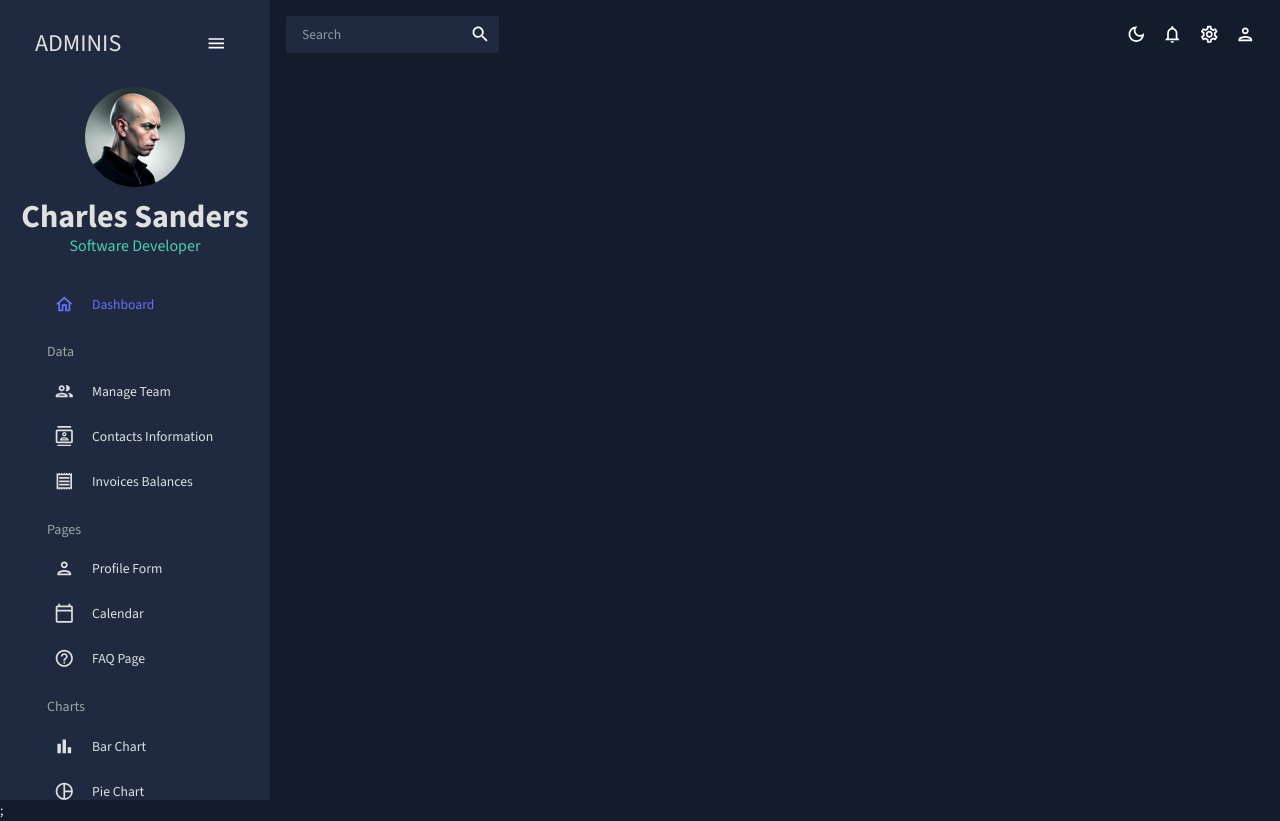
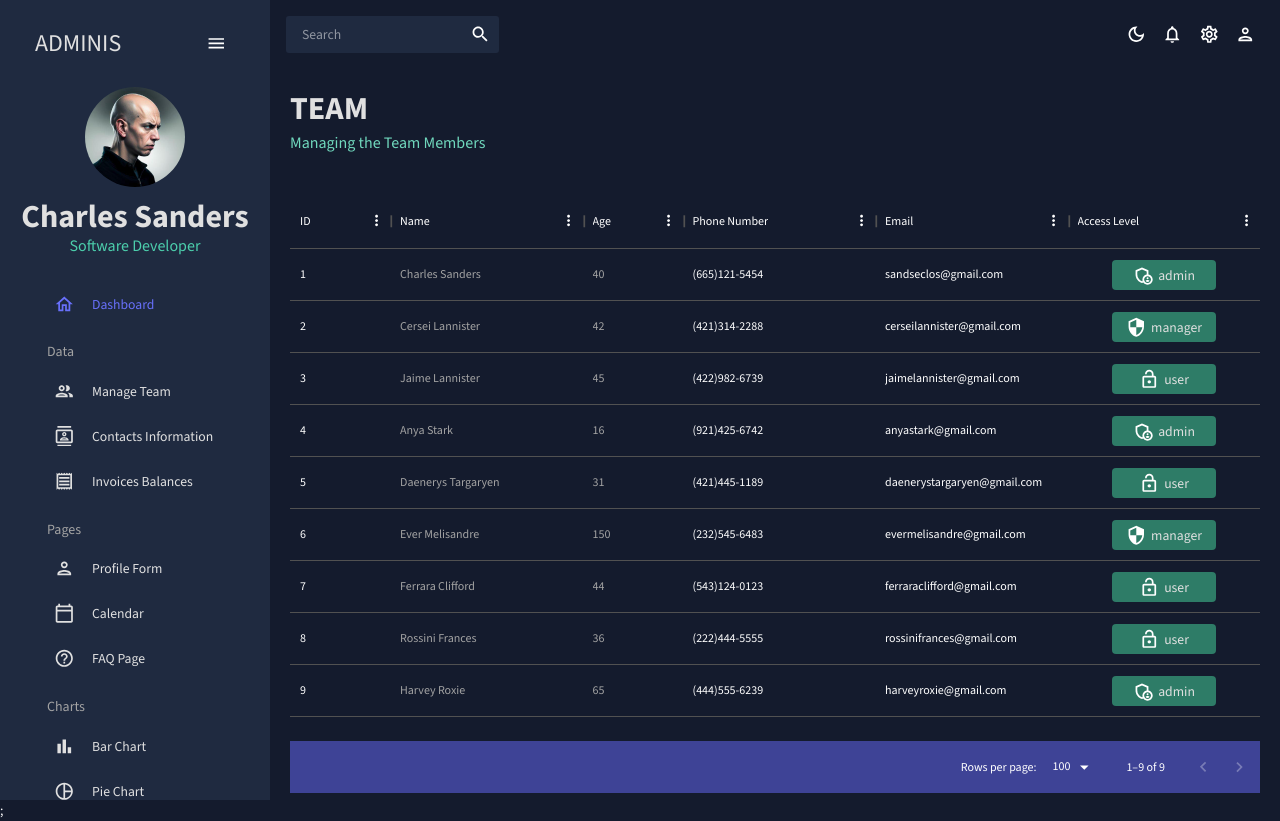
Before and after one commit to visionthex/admin_console, a React (Create React App) app: page /team in a window 1280 px wide. Built offline with nearby package versions, Linux system fonts and the light colour scheme.

Commit message:
added data to the data fields

```diff
--- a/package.json
+++ b/package.json
@@ -56,5 +56,8 @@
       "last 1 firefox version",
       "last 1 safari version"
     ]
+  },
+  "devDependencies": {
+    "eslint": "^8.56.0"
   }
 }
--- a/public/index.html
+++ b/public/index.html
@@ -10,34 +10,10 @@
       content="Web site created using create-react-app"
     />
     <link rel="apple-touch-icon" href="%PUBLIC_URL%/adminimg.png" />
-    <!--
-      manifest.json provides metadata used when your web app is installed on a
-      user's mobile device or desktop. See https://developers.google.com/web/fundamentals/web-app-manifest/
-    -->
-    <link rel="manifest" href="%PUBLIC_URL%/manifest.json" />
-    <!--
-      Notice the use of %PUBLIC_URL% in the tags above.
-      It will be replaced with the URL of the `public` folder during the build.
-      Only files inside the `public` folder can be referenced from the HTML.
-
-      Unlike "/favicon.ico" or "favicon.ico", "%PUBLIC_URL%/favicon.ico" will
-      work correctly both with client-side routing and a non-root public URL.
-      Learn how to configure a non-root public URL by running `npm run build`.
-    -->
-    <title>Admin Console App</title>
+    <title>Admin Console</title>
   </head>
   <body>
     <noscript>You need to enable JavaScript to run this app.</noscript>
     <div id="root"></div>
-    <!--
-      This HTML file is a template.
-      If you open it directly in the browser, you will see an empty page.
-
-      You can add webfonts, meta tags, or analytics to this file.
-      The build step will place the bundled scripts into the <body> tag.
-
-      To begin the development, run `npm start` or `yarn start`.
-      To create a production bundle, use `npm run build` or `yarn build`.
-    -->
   </body>
 </html>
--- a/src/App.js
+++ b/src/App.js
@@ -4,9 +4,9 @@
 import Topbar from "./scenes/global/Topbar";
 import Sidebar from "./scenes/global/Sidebar";
 import Dashboard from "./scenes/dashboard";
-// import Team from "./scenes/team";
-// import Invoices from "./scenes/invoices";
-// import Contacts from "./scenes/contacts";
+import Team from "./scenes/team";
+import Contacts from "./scenes/contacts";
+import Invoices from "./scenes/invoices";
 // import Bar from "./scenes/bar";
 // import Form from "./scenes/form";
 // import Line from "./scenes/line";
@@ -30,13 +30,13 @@
             <Topbar />
             <Routes>
               <Route path="/" element={<Dashboard />} />
-              {/* <Route path="/team" element={<Team />} />
+              <Route path="/team" element={<Team />} />
+              <Route path="/contacts" element={<Contacts />} />
               <Route path="/invoices" element={<Invoices />} />
-              <Route path="/contacts" element={<Contacts />} />
+              {/* <Route path="/form" element={<Form />} />
               <Route path="/bar" element={<Bar />} />
-              <Route path="/form" element={<Form />} />
+              <Route path="/pie" element={<Pie />} />
               <Route path="/line" element={<Line />} />
-              <Route path="/pie" element={<Pie />} />
               <Route path="/faq" element={<FAQ />} />
               <Route path="/geography" element={<Geography />} />
               <Route path="/calendar" element={<Calendar />} /> */}
--- a/src/data/mockData.js
+++ b/src/data/mockData.js
@@ -78,9 +78,9 @@
 export const mockDataContacts = [
   {
     id: 1,
-    name: "Jon Snow",
-    email: "jonsnow@gmail.com",
-    age: 35,
+    name: "Charles Sanders",
+    email: "sandseclos@gmail.com",
+    age: 40,
     phone: "(665)121-5454",
     address: "0912 Won Street, Alabama, SY 10001",
     city: "New York",
@@ -202,8 +202,8 @@
 export const mockDataInvoices = [
   {
     id: 1,
-    name: "Jon Snow",
-    email: "jonsnow@gmail.com",
+    name: "Charles Sanders",
+    email: "sandseclos@gmail.com",
     cost: "21.24",
     phone: "(665)121-5454",
     date: "03/12/2022",
@@ -269,7 +269,7 @@
 export const mockTransactions = [
   {
     txId: "01e4dsa",
-    user: "johndoe",
+    user: "charsanders",
     date: "2021-09-01",
     cost: "43.95",
   },
--- /dev/null
+++ b/src/scenes/contacts/index.jsx
@@ -0,0 +1,97 @@
+import { Box } from '@mui/material';
+import { DataGrid, GridToolbar } from '@mui/x-data-grid';
+import { tokens } from "../../theme";
+import { mockDataContacts } from "../../data/mockData";
+import Header from '../../components/Header';
+import { useTheme } from '@mui/material';
+
+const Contacts = () => {
+  const theme = useTheme();
+  const colors = tokens(theme.palette.mode);
+
+  const columns = [
+    { field: "id", headerName: "ID"},
+    { field: "registrarId", headerName: "Registrar ID" },
+    {
+      field: "name",
+      headerName: "Name",
+      flex: 1,
+      cellClassName: "name-column--cell",
+    },
+    {
+      field: "age",
+      headerName: "Age",
+      type: "number",
+      headerAlign: "left",
+      align: "left",
+      cellClassName: "name-column--cell",
+    },
+    {
+      field: "phone",
+      headerName: "Phone Number",
+      flex: 1,
+    },
+    {
+      field: "email",
+      headerName: "Email",
+      flex: 1,
+    },
+    {
+      field: "address",
+      headerName: "Address",
+      flex: 1,
+    },
+    {
+      field: "city",
+      headerName: "City",
+      flex: 1,
+    },
+    {
+      field: "zipCode",
+      headerName: "Zip Code",
+      flex: 1,
+    },
+  ];
+
+  return (
+    <Box m="20px">
+      <Header title="CONTACTS" subtitle="List of Contacts for Future Reference" />
+      <Box
+        m= "40px 0 0 0"
+        height="75vh"
+        sx={{
+          "& .MuiDataGrid-root": {
+            border: "none",
+          },
+          "& .MuiDataGrid-cell": {
+            borderButtom: "none"
+          },
+          "& .name-column--cell": {
+            color: colors.grey[300]
+          },
+          "& .MuiDataGrid-Headers": {
+            backgroundColor: colors.blueAccent[700],
+            borderBottom: "none"
+          },
+          "& .MuiDataGrid-valueContainer": {
+            backgroundColor: colors.primary[400]
+          },
+          "& .MuiDataGrid-footerContainer": {
+            borderTop: "none",
+            backgroundColor: colors.blueAccent[700]
+          },
+          "& .MuiDataGrid-toolbarContainer .MuiButton-text": {
+            color: `${colors.grey[100]} !important`
+          },
+          }}>
+        <DataGrid
+          rows={mockDataContacts}
+          columns={columns}
+          components={{ Toolbar: GridToolbar, }}
+        />
+      </Box>
+    </Box>
+  )
+}
+
+export default Contacts;
--- /dev/null
+++ b/src/scenes/invoices/index.jsx
@@ -0,0 +1,87 @@
+import { Box, Typography, useTheme } from '@mui/material';
+import { DataGrid } from '@mui/x-data-grid';
+import { tokens } from "../../theme";
+import { mockDataInvoices } from "../../data/mockData";
+import Header from '../../components/Header';
+
+const Invoices = () => {
+  const theme = useTheme();
+  const colors = tokens(theme.palette.mode);
+
+  const columns = [
+    { field: "id", headerName: "ID"},
+    {
+      field: "name",
+      headerName: "Name",
+      flex: 1,
+      cellClassName: "name-column--cell",
+    },
+    {
+      field: "phone",
+      headerName: "Phone Number",
+      flex: 1,
+    },
+    {
+      field: "email",
+      headerName: "Email",
+      flex: 1,
+    },
+    {
+      field: "cost",
+      headerName: "Cost",
+      flex: 1,
+      renderCell: (params) => (
+        <Typography color={colors.greenAccent[500]}>
+          ${params.row.cost}
+        </Typography>
+      )
+    },
+    {
+      field: "date",
+      headerName: "Date",
+      flex: 1,
+    },
+  ];
+
+  return (
+    <Box m="20px">
+      <Header title="INVOICES" subtitle="List of Invoice Balances" />
+      <Box
+        m= "40px 0 0 0"
+        height="75vh"
+        sx={{
+          "& .MuiDataGrid-root": {
+            border: "none",
+          },
+          "& .MuiDataGrid-cell": {
+            borderBottom: "none"
+          },
+          "& .name-column--cell": {
+            color: colors.grey[300]
+          },
+          "& .MuiDataGrid-Headers": {
+            backgroundColor: colors.blueAccent[700],
+            borderBottom: "none"
+          },
+          "& .MuiDataGrid-valueContainer": {
+            backgroundColor: colors.primary[400]
+          },
+          "& .MuiDataGrid-footerContainer": {
+            borderTop: "none",
+            backgroundColor: colors.blueAccent[700]
+          },
+          "& .MuiCheckbox-root": {
+            color: `${colors.greenAccent[500]} !important`
+          }
+        }}>
+        <DataGrid
+          checkboxSelection={true}
+          rows={mockDataInvoices}
+          columns={columns}
+        />
+      </Box>
+    </Box>
+  )
+}
+
+export default Invoices;
--- /dev/null
+++ b/src/scenes/team/index.jsx
@@ -0,0 +1,108 @@
+import { Box, Typography, useTheme } from '@mui/material';
+import { DataGrid } from '@mui/x-data-grid';
+import { tokens } from "../../theme";
+import { mockDataTeam } from "../../data/mockData";
+import AdminPanelSettingsOutlinedIcon from '@mui/icons-material/AdminPanelSettingsOutlined';
+import LockOpenOutlinedIcon from '@mui/icons-material/LockOpenOutlined';
+import SecurityOutlinedIcon from '@mui/icons-material/SecurityOutlined';
+import Header from '../../components/Header';
+
+const Team = () => {
+  const theme = useTheme();
+  const colors = tokens(theme.palette.mode);
+
+  const columns = [
+    { field: "id", headerName: "ID"},
+    {
+      field: "name",
+      headerName: "Name",
+      flex: 1,
+      cellClassName: "name-column--cell",
+    },
+    {
+      field: "age",
+      headerName: "Age",
+      type: "number",
+      headerAlign: "left",
+      align: "left",
+      cellClassName: "name-column--cell",
+    },
+    {
+      field: "phone",
+      headerName: "Phone Number",
+      flex: 1,
+    },
+    {
+      field: "email",
+      headerName: "Email",
+      flex: 1,
+    },
+    {
+      field: "access",
+      headerName: "Access Level",
+      flex: 1,
+      renderCell: ({ row: {access}}) => {
+        return (
+          <Box
+            width="60%"
+            m="0 auto"
+            p="5px"
+            display="flex"
+            justifyContent="center"
+            backgroundColor={
+              access === "Admin"
+                ? colors.greenAccent[600]
+                : colors.greenAccent[700]
+            }
+            borderRadius="4px"
+          >
+            {access === "admin" && <AdminPanelSettingsOutlinedIcon />}
+            {access === "manager" && <SecurityOutlinedIcon />}
+            {access === "user" && <LockOpenOutlinedIcon />}
+            <Typography color={colors.grey[100]} sx={{ ml: "5px" }}>
+              {access}
+            </Typography>
+          </Box>
+        );
+      },
+    },
+  ];
+
+  return (
+    <Box m="20px">
+      <Header title="TEAM" subtitle="Managing the Team Members" />
+      <Box
+        m= "40px 0 0 0"
+        height="75vh"
+        sx={{
+          "& .MuiDataGrid-root": {
+            border: "none",
+          },
+          "& .MuiDataGrid-cell": {
+            borderButtom: "none"
+          },
+          "& .name-column--cell": {
+            color: colors.grey[300]
+          },
+          "& .MuiDataGrid-Headers": {
+            backgroundColor: colors.blueAccent[700],
+            borderBottom: "none"
+          },
+          "& .MuiDataGrid-valueContainer": {
+            backgroundColor: colors.primary[400]
+          },
+          "& .MuiDataGrid-footerContainer": {
+            borderTop: "none",
+            backgroundColor: colors.blueAccent[700]
+          },
+          }}>
+        <DataGrid
+          rows={mockDataTeam} columns={columns}
+        />
+      </Box>
+    </Box>
+
+  )
+}
+
+export default Team;
```
Also changed, not shown: public/robots.txt (deleted), 1 other file (tests, documents, lock files or other folders).
